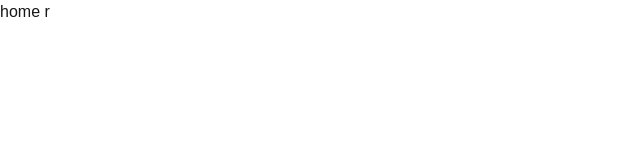
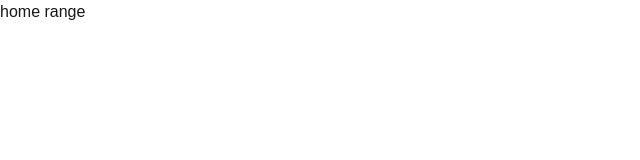
Before and after one commit to hnochx/ktyogo, a Next.js app: page / in a window 1280 px wide. Shown: the top 160 px of the page, without its empty margins (0-640 px from the left). Built offline with nearby package versions, Linux system fonts and the light colour scheme.

Commit message:
Chore: homePage Ref #1

```diff
--- a/src/app/page.tsx
+++ b/src/app/page.tsx
@@ -1,3 +1,3 @@
 export default function Home() {
-  return <div>home r</div>;
+  return <div>home range</div>;
 }
```
